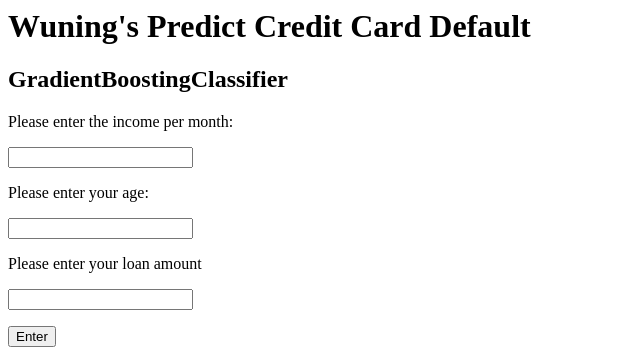
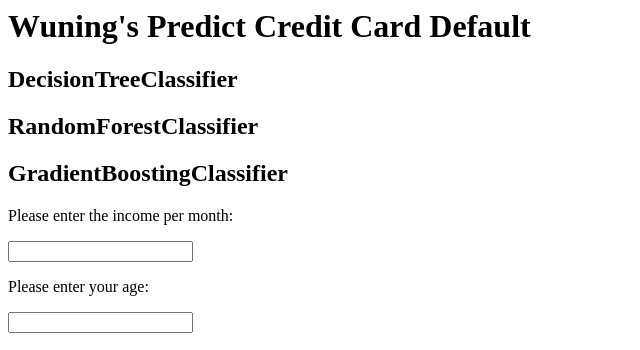
Before and after one commit to Winnwu/CreditcardD, a Flask app: page / in a window 1280 px wide. Shown: the top 350 px of the page, without its empty margins (0-640 px from the left). Run offline with Flask 2, Linux system fonts and the light colour scheme.

Commit message:
Update index.html

```diff
--- a/templates/index.html
+++ b/templates/index.html
@@ -1,6 +1,8 @@
 <html>
    <body>
       <h1> Wuning's Predict Credit Card Default </h1>
+      <h2> DecisionTreeClassifier</h2>
+      <h2> RandomForestClassifier</h2>
       <h2> GradientBoostingClassifier</h2>
       <form action="/" method="post">
          <p>Please enter the income per month:</p>
```
